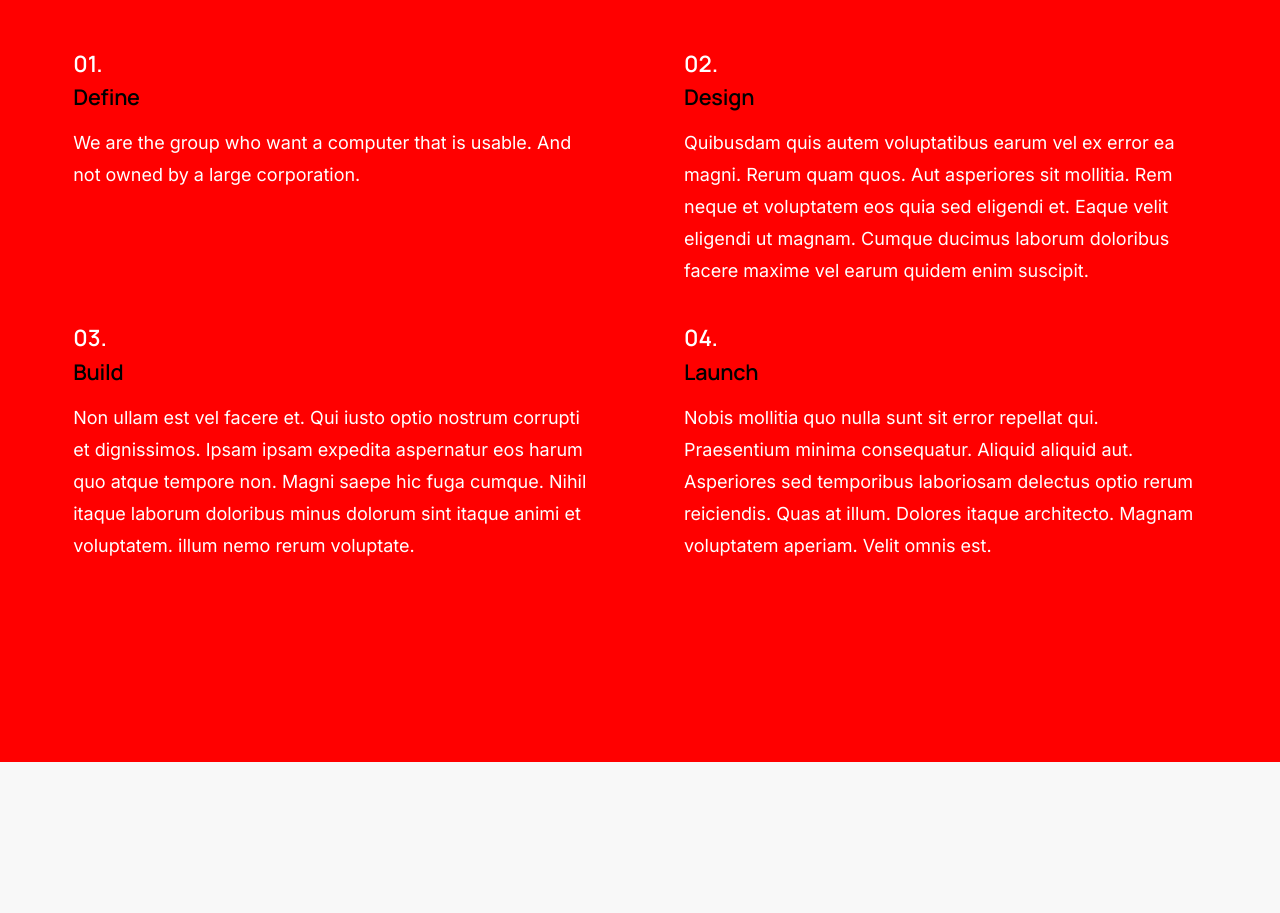
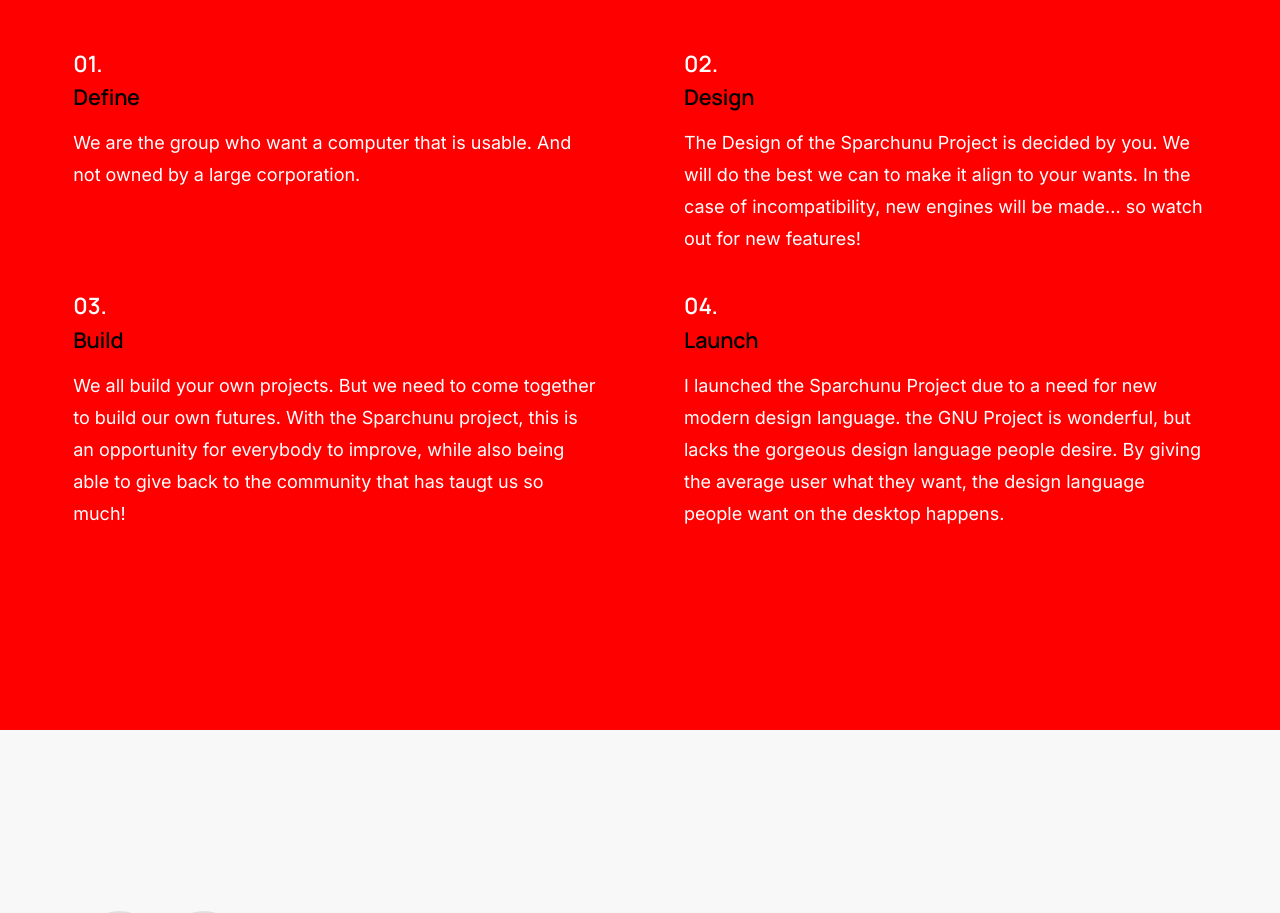
Before and after one commit to Sprungles/Sprungles.github.io, a plain HTML site: page index.html in a window 1280 px wide. Shown: the part 1247-2160 px from the top of the page. Drawn offline with Linux system fonts and the light colour scheme.

Commit message:
Update index.html

```diff
--- a/index.html
+++ b/index.html
@@ -196,9 +196,8 @@
                         </div>
                         <div class="list-block__text">
                             <p>
-                                Quibusdam quis autem voluptatibus earum vel ex error ea magni. Rerum quam quos. Aut asperiores
-                                sit mollitia. Rem neque et voluptatem eos quia sed eligendi et. Eaque velit eligendi ut
-                                magnam. Cumque ducimus laborum doloribus facere maxime vel earum quidem enim suscipit.
+                                The Design of the Sparchunu Project is decided by you. We will do the best we can to make it align to your
+                                wants. In the case of incompatibility, new engines will be made... so watch out for new features!
                             </p>
                         </div>
                     </div> <!-- end list-block__item -->
@@ -209,10 +208,8 @@
                         </div>
                         <div class="list-block__text">
                             <p>
-                                Non ullam est vel facere et. Qui iusto optio nostrum corrupti et dignissimos. Ipsam ipsam
-                                expedita aspernatur eos harum quo atque tempore non. Magni saepe hic fuga cumque. Nihil
-                                itaque laborum doloribus minus dolorum sint itaque animi et voluptatem.
-                                illum nemo rerum voluptate.
+                                We all build your own projects. But we need to come together to build our own futures. With the Sparchunu project, this is
+                                an opportunity for everybody to improve, while also being able to give back to the community that has taugt us so much!
                             </p>
                         </div>
                     </div> <!-- end list-block__item -->
@@ -223,9 +220,8 @@
                         </div>
                         <div class="list-block__text">
                             <p>
-                                Nobis mollitia quo nulla sunt sit error repellat qui. Praesentium minima consequatur.
-                                Aliquid aliquid aut. Asperiores sed temporibus laboriosam delectus optio rerum reiciendis.
-                                Quas at illum. Dolores itaque architecto. Magnam voluptatem aperiam. Velit omnis est.
+                                I launched the Sparchunu Project due to a need for new modern design language. the GNU Project is wonderful, but lacks the gorgeous design language
+                                people desire. By giving the average user what they want, the design language people want on the desktop happens.
                             </p>
                         </div>
                     </div> <!-- end list-block__item -->
```
